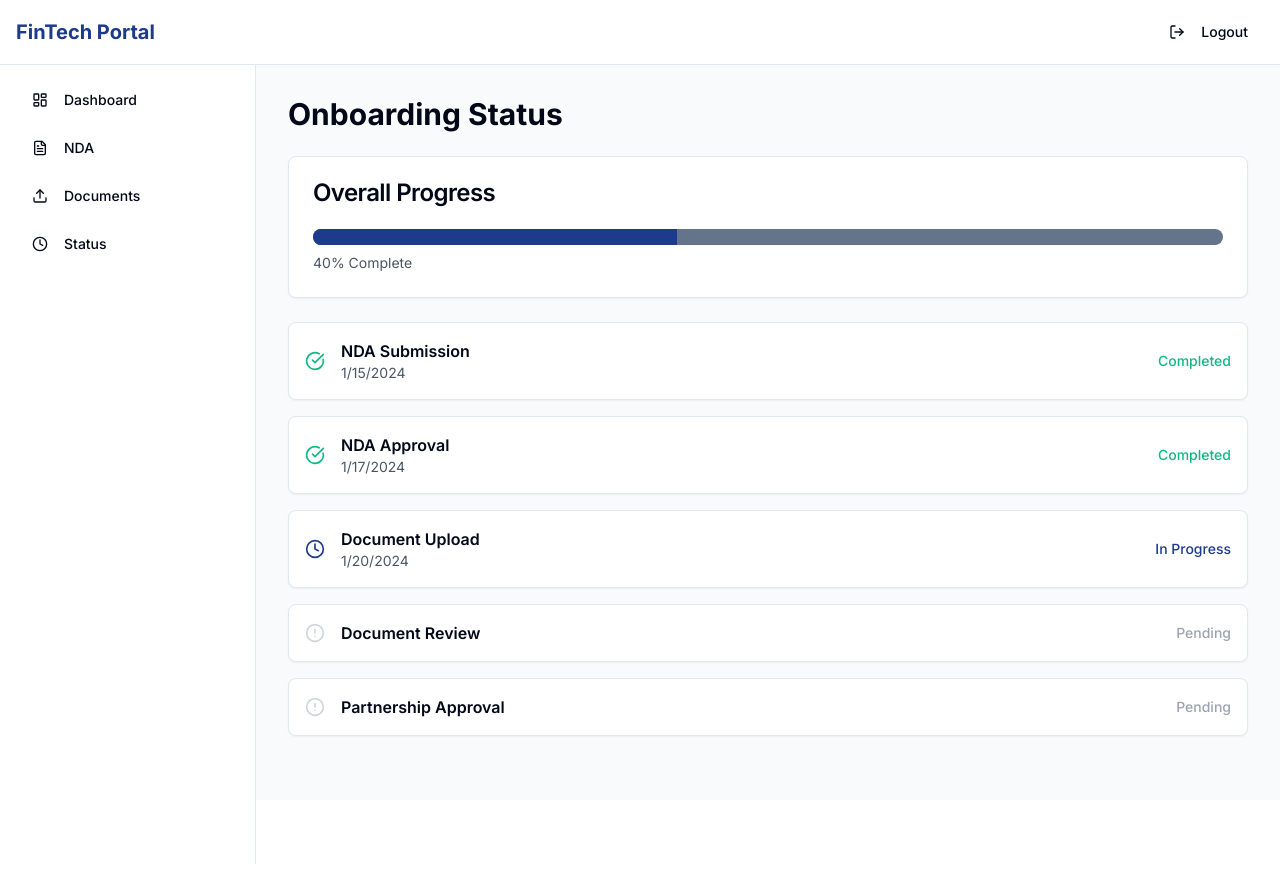
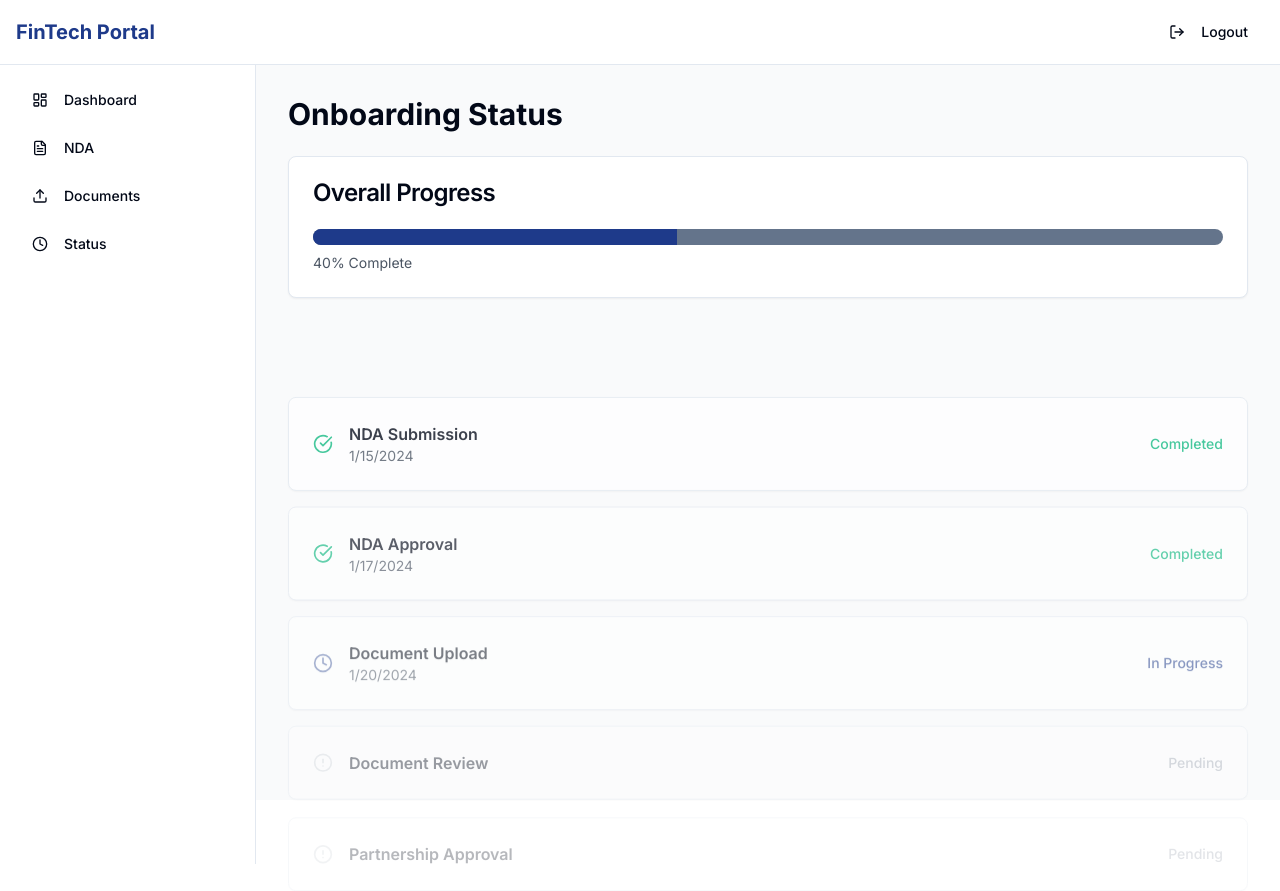
Before and after one commit to Mosouley/fintech-partnership-portal, a React (Vite) app: page /dashboard/status in a window 1280 px wide. Before the commit the page ends 800 px from the top, so only its background shows below. Built offline with nearby package versions, Linux system fonts and the light colour scheme.

Commit message:
Add animated steps visuals
Implement animated steps visuals with a parallax effect that activates as the user scrolls.
[skip gpt_engineer]

```diff
--- a/src/pages/Status.tsx
+++ b/src/pages/Status.tsx
@@ -2,6 +2,7 @@ import { DashboardLayout } from "@/components/layout/DashboardLayout";
 import { Card, CardContent, CardHeader, CardTitle } from "@/components/ui/card";
 import { Progress } from "@/components/ui/progress";
 import { CheckCircle, Clock, AlertCircle } from "lucide-react";
+import { useEffect, useRef } from "react";
 
 const Status = () => {
   const steps = [
@@ -12,12 +13,38 @@ const Status = () => {
     { id: 5, name: "Partnership Approval", status: "pending", date: null },
   ];
 
+  const stepsRef = useRef<(HTMLDivElement | null)[]>([]);
+
+  useEffect(() => {
+    const handleScroll = () => {
+      stepsRef.current.forEach((step, index) => {
+        if (!step) return;
+
+        const rect = step.getBoundingClientRect();
+        const scrolled = window.scrollY;
+        const windowHeight = window.innerHeight;
+
+        // Check if element is in viewport
+        if (rect.top < windowHeight && rect.bottom > 0) {
+          const distance = (windowHeight - rect.top) * 0.15;
+          step.style.transform = `translateY(${distance}px)`;
+          step.style.opacity = Math.min(1, (windowHeight - rect.top) / windowHeight + 0.2).toString();
+        }
+      });
+    };
+
+    window.addEventListener('scroll', handleScroll);
+    handleScroll(); // Initial check
+
+    return () => window.removeEventListener('scroll', handleScroll);
+  }, []);
+
   const getStatusIcon = (status: string) => {
     switch (status) {
       case "complete":
-        return <CheckCircle className="h-5 w-5 text-success" />;
+        return <CheckCircle className="h-5 w-5 text-success animate-fade-in" />;
       case "in-progress":
-        return <Clock className="h-5 w-5 text-primary" />;
+        return <Clock className="h-5 w-5 text-primary animate-pulse" />;
       default:
         return <AlertCircle className="h-5 w-5 text-gray-300" />;
     }
@@ -31,9 +58,9 @@ const Status = () => {
   return (
     <DashboardLayout>
       <div className="space-y-6">
-        <h1 className="text-3xl font-bold">Onboarding Status</h1>
+        <h1 className="text-3xl font-bold animate-fade-in">Onboarding Status</h1>
 
-        <Card className="mb-6">
+        <Card className="mb-6 animate-scale-in">
           <CardHeader>
             <CardTitle>Overall Progress</CardTitle>
           </CardHeader>
@@ -45,10 +72,16 @@ const Status = () => {
           </CardContent>
         </Card>
 
-        <div className="space-y-4">
+        <div className="space-y-8">
           {steps.map((step, index) => (
-            <Card key={step.id}>
-              <CardContent className="flex items-center justify-between p-4">
+            <div
+              key={step.id}
+              ref={el => stepsRef.current[index] = el}
+              className="transition-all duration-500 ease-out"
+              style={{ opacity: 0, transform: 'translateY(20px)' }}
+            >
+              <Card className="hover:shadow-lg transition-shadow duration-300">
+                <CardContent className="flex items-center justify-between p-6">
                   <div className="flex items-center gap-4">
                     {getStatusIcon(step.status)}
                     <div>
@@ -73,6 +106,7 @@ const Status = () => {
                   </div>
                 </CardContent>
               </Card>
+            </div>
           ))}
         </div>
       </div>
```
Lines whose indentation alone changed are shown as unchanged.
